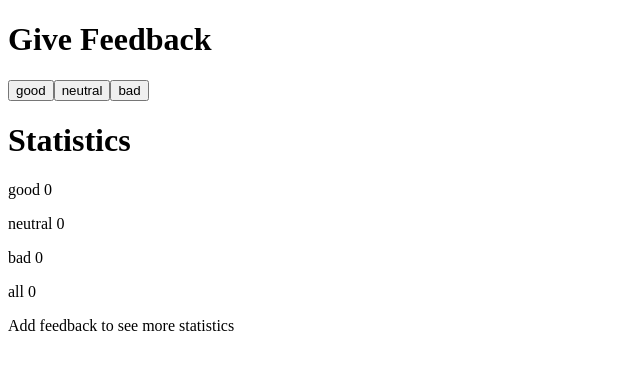
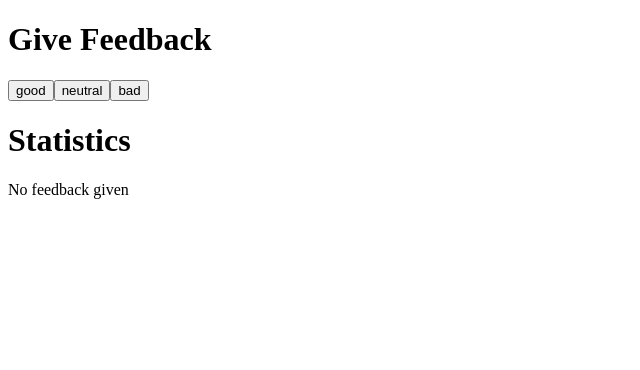
Before and after one commit to beltjo/fullstackopen, a React (Vite) app in the folder Part 1/unicafe/: page / in a window 1280 px wide. Shown: the top 370 px of the page, without its empty margins (0-640 px from the left). Built offline with nearby package versions, Linux system fonts and the light colour scheme.

Commit message:
Completed 1.9, hiding all statistics until at least one feedback has been given.

```diff
--- a/Part 1/unicafe/src/App.jsx
+++ b/Part 1/unicafe/src/App.jsx
@@ -17,7 +17,7 @@ const Display = ({value}) => {
 
 }
 
-const Stats = ({feedback}) => {
+const Stats = ({feedback, feedbackCounts}) => {
   //This isn't quite the functional style, but I'm not sure if it is worth using useState for a total and score value.
   let total = 0
   let score = 0
@@ -34,8 +34,7 @@ const Stats = ({feedback}) => {
   if (total === 0) {
     return (
       <>
-        <p>all {total}</p>
-        <p>Add feedback to see more statistics</p>
+        <p>No feedback given</p>
       </>
     )
   }
@@ -44,6 +43,7 @@ const Stats = ({feedback}) => {
   const positivePercent = (positiveCount / total) * 100
   return (
     <>
+      {feedbackCounts}
       <p>all {total}</p>
       <p>average {average}</p>
       <p>positive {positivePercent} %</p>
@@ -53,11 +53,11 @@ const Stats = ({feedback}) => {
 
 const Statistics = ({feedback}) => {
   let buttons = []
-  let output = []
+  let feedbackCounts = []
 
   for (let feedbackType of feedback) {
     buttons.push(<Button value={feedbackType}></Button>)
-    output.push(<Display value={feedbackType}></Display>)
+    feedbackCounts.push(<Display value={feedbackType}></Display>)
   }
 
   return (
@@ -65,8 +65,7 @@ const Statistics = ({feedback}) => {
       <h1>Give Feedback</h1>
       {buttons}
       <h1>Statistics</h1>
-      {output}
-      <Stats feedback={feedback} />
+      <Stats feedbackCounts={feedbackCounts} feedback={feedback} />
     </>
   )
 }
```
